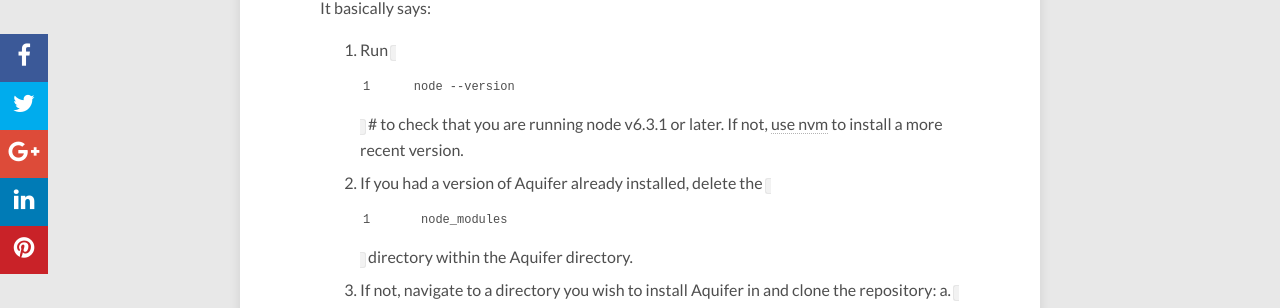
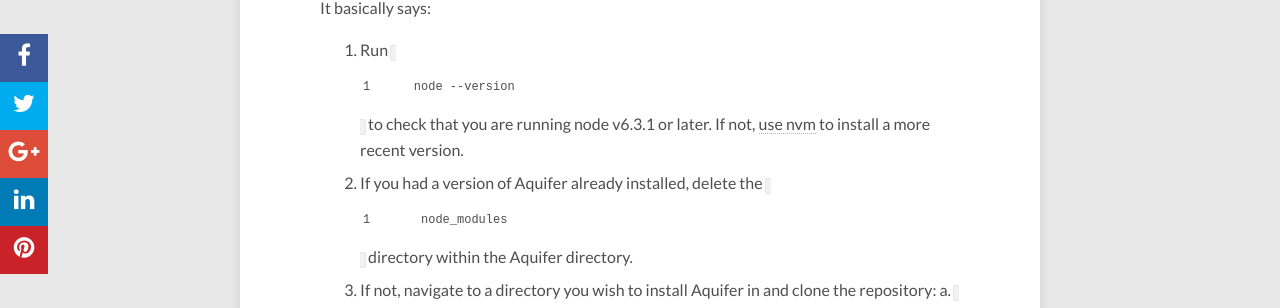
Before and after one commit to ccjjmartin/ccjjmartin.github.io, a Jekyll site: the page built from _posts/2016-08-01-aquifer.md, in a window 1280 px wide and 900 px high, scrolled down 1239 px. Shown: the part 146-454 px from the top of the window. Built offline with Jekyll 4.4.1, drawn with Linux system fonts in a browser that asks for light colours; nearby versions of some CDN libraries; comment, search, counter and statistics services are not loaded.

```diff
--- a/_posts/2016-08-01-aquifer.md
+++ b/_posts/2016-08-01-aquifer.md
@@ -47,7 +47,7 @@ the set of instructions we follow.
 
 It basically says:
 
-1. Run `node --version` # to check that you are running node v6.3.1 or later. If not, [use nvm](https://github.com/creationix/nvm#usage) to install a more recent version.
+1. Run `node --version` to check that you are running node v6.3.1 or later. If not, [use nvm](https://github.com/creationix/nvm#usage) to install a more recent version.
 2. If you had a version of Aquifer already installed, delete the `node_modules` directory within the Aquifer directory.
 3. If not, navigate to a directory you wish to install Aquifer in and clone the repository:
   a. `git clone git@github.com:aquifer/aquifer.git` # SSH version **- or -**
```
